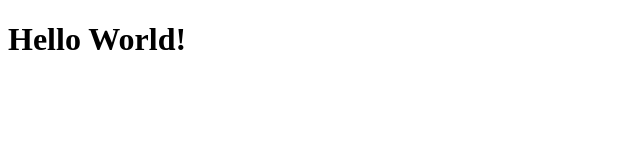
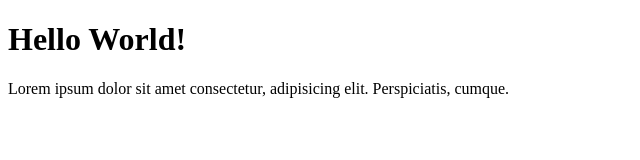
Before and after one commit to SakshiiRK/GitHub-Practice-Sakshi, a plain HTML site: page src/index.html in a window 1280 px wide. Shown: the whole page, without its empty margins (0-640 px from the left). Drawn offline with Linux system fonts and the light colour scheme.

Commit message:
Third Commit

```diff
--- a/src/index.html
+++ b/src/index.html
@@ -7,5 +7,7 @@
 </head>
 <body>
     <h1>Hello World!</h1>
+    <p>Lorem ipsum dolor sit amet consectetur, adipisicing elit. Perspiciatis, cumque.
+    </p>
 </body>
 </html>
```
